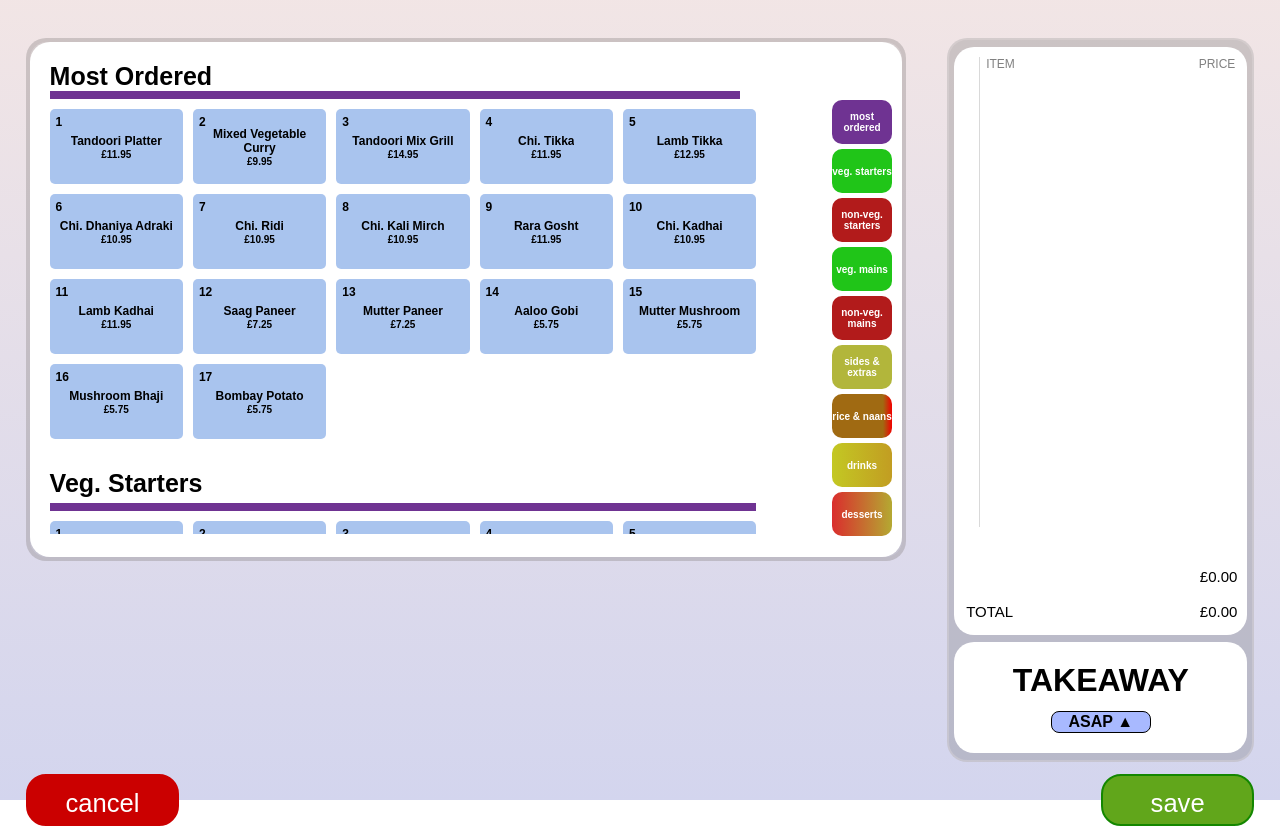
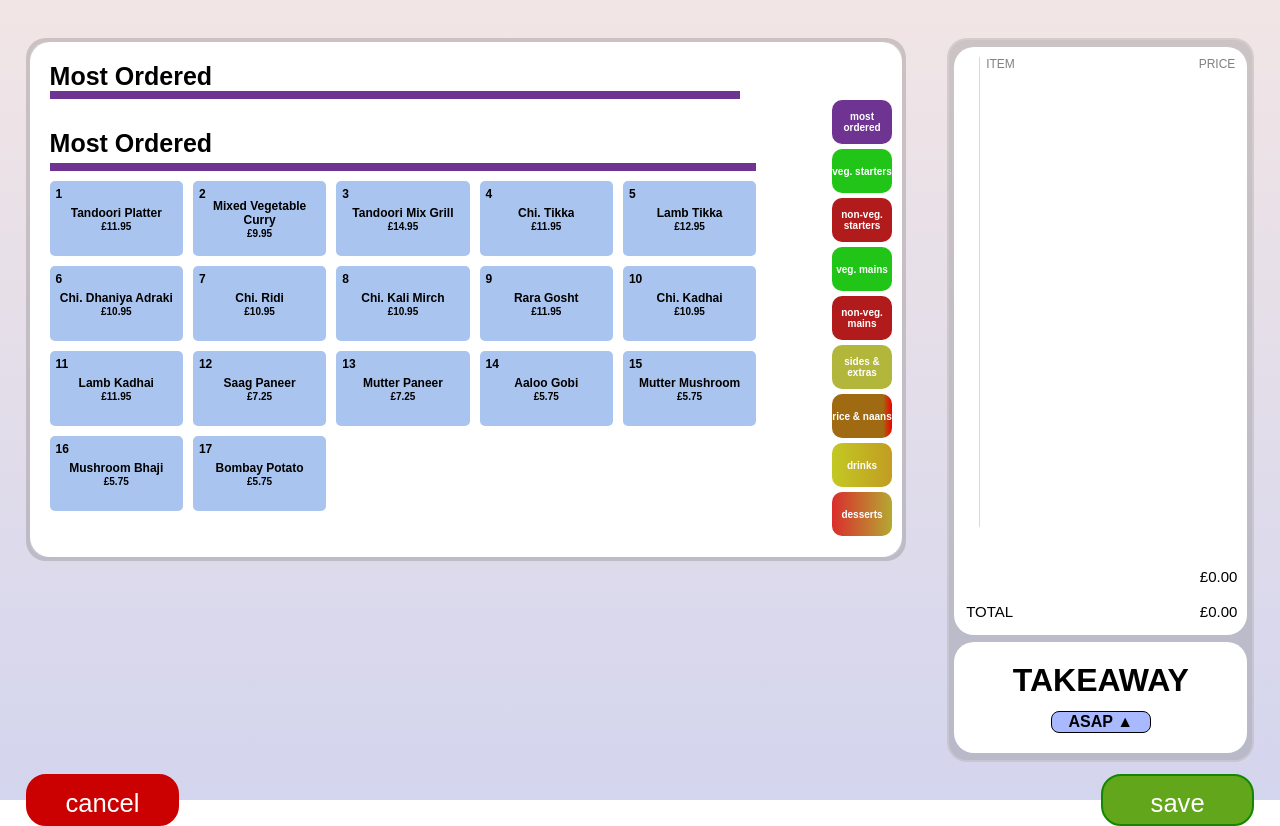
Before and after one commit to dniure/sunkoshi-system, a React (Create React App) app in the folder desktop-app/: page /OrderScreen in a window 1280 px wide. Built offline with nearby package versions, Linux system fonts and the light colour scheme; a web font is replaced by a local one.

Commit message:
orderScreen: menu -> partially working scrollerg

```diff
--- a/desktop-app/src/components/Menu.js
+++ b/desktop-app/src/components/Menu.js
@@ -5,7 +5,6 @@ import MenuItems from '../data/MenuItems';
 const Menu = () => {
     const [selectedCategory, setSelectedCategory] = useState('most ordered');
     const categoryRefs = useRef([]);
-    const lastItemRefs = useRef([]); // New ref array to track last items
 
     // Define categories and categorized items
     const category_data = [
@@ -48,42 +47,28 @@ const Menu = () => {
         const observer = new IntersectionObserver(
             (entries) => {
                 entries.forEach((entry) => {
-                    // Log entry to check if the last item is detected
-                    console.log('Observing entry:', entry.target.getAttribute('data-category'), entry.isIntersecting);
-
-                    // Check if the last row of the current category is out of bounds
+                    // Update category when its separator is out of view (scrolled past)
                     if (!entry.isIntersecting && entry.boundingClientRect.top < 0) {
                         const category = entry.target.getAttribute('data-category');
-                        const categoryIndex = category_data.findIndex((cat) => cat.name === category);
-
-                        // Log the category index for debugging
-                        console.log('Scrolled past category:', category);
-
-                        // Update to the next category if there is one
-                        const nextCategory = category_data[categoryIndex + 1];
-                        if (nextCategory) {
-                            console.log('Next category is:', nextCategory.name);
-                            setSelectedCategory(nextCategory.name);
-                        }
+                        setSelectedCategory(category);
                     }
                 });
             },
             {
                 root: null,
                 rootMargin: '0px',
-                threshold: 0, // Trigger when the last row is out of view at the top
+                threshold: 0, // Trigger when the separator is completely out of view
             }
         );
 
-        // Observe the last item of each category
-        lastItemRefs.current.forEach((ref) => {
+        categoryRefs.current.forEach((ref) => {
             if (ref) {
-                observer.observe(ref); // Observe the last item of each category
+                observer.observe(ref); // Observe the separator for each category
             }
         });
 
         return () => {
-            lastItemRefs.current.forEach((ref) => {
+            categoryRefs.current.forEach((ref) => {
                 if (ref) {
                     observer.unobserve(ref);
                 }
@@ -131,41 +116,28 @@ const Menu = () => {
             <div className="menu-grid">
                 {category_data.map((category, categoryIndex) => {
                     const items = categorizedItems[category.name];
-                    const isSelected = selectedCategory === category.name;
 
                     return (
                         <React.Fragment key={categoryIndex}>
                             {/* Scroller Header */}
                             <div
-                                style={{ gridColumn: 'span 5', display: isSelected ? 'none' : 'block' }}
+                                ref={el => (categoryRefs.current[categoryIndex] = el)} // Set ref on the separator element
                                 data-category={category.name}
+                                style={{ gridColumn: 'span 5' }}
                             >
                                 <span className="heading scroller">{capitalizeFirstLetter(category.name)}</span>
-                                <div className="separator scroller"></div>
+                                <div className="separator scroller"></div> {/* Ref is here */}
                             </div>
 
-                            {items.map((item, index) => {
-                                const isLastItem = index === items.length - 1; // Check if it's the last item
-
-                                return (
-                                    <div
-                                        key={index}
-                                        className="menu-item"
-                                        ref={el => {
-                                            if (isLastItem) {
-                                                lastItemRefs.current[categoryIndex] = el; // Set ref on last item
-                                            }
-                                        }}
-                                        data-category={category.name} // Make sure this is set for the observer
-                                    >
-                                        <div className="item-number">{index + 1}</div>
-                                        <div className="nameAndPrice">
-                                            <div className="item-name">{item.name}</div>
-                                            <div className="item-price">{item.price}</div>
-                                        </div>
+                            {items.map((item, index) => (
+                                <div key={index} className="menu-item">
+                                    <div className="item-number">{index + 1}</div>
+                                    <div className="nameAndPrice">
+                                        <div className="item-name">{item.name}</div>
+                                        <div className="item-price">{item.price}</div>
                                     </div>
-                                );
-                            })}
+                                </div>
+                            ))}
                         </React.Fragment>
                     );
                 })}
```
